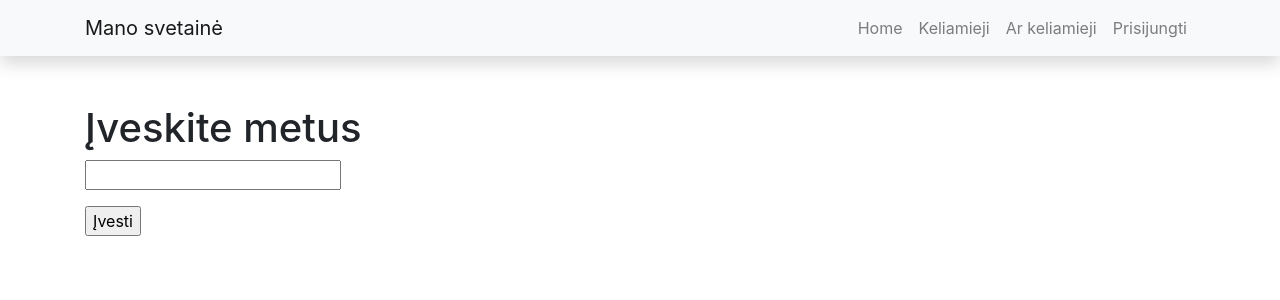
After one commit to DonatasNoreika/flask_uzduotis, a Flask app: page /ar_keliamieji in a window 1280 px wide. The commit adds this page. Shown: the top 300 px of the page. Run offline with Flask 2, Linux system fonts and the light colour scheme; some libraries are stand-ins or nearby versions.

Commit message:
pridėta ar_keliamieji.html

```diff
--- a/main.py
+++ b/main.py
@@ -1,4 +1,4 @@
-from flask import Flask, render_template
+from flask import Flask, render_template, request
 from calendar import isleap
 import datetime
 
@@ -24,5 +24,15 @@ def keliamieji():
     # return render_template('keliamieji.html', metai=masyvas)
     return render_template('keliamieji.html')
 
+
+@app.route("/ar_keliamieji", methods=['GET', 'POST'])
+def ar_keliamieji():
+    if request.method == "POST":
+        metai = int(request.form['metai'])
+        ar_keliamieji = isleap(metai)
+        return render_template('atsakymas.html', ar_keliamieji=ar_keliamieji)
+    return render_template('ar_keliamieji.html')
+
+
 if __name__ == "__main__":
     app.run(debug=True)
--- /dev/null
+++ b/templates/ar_keliamieji.html
@@ -0,0 +1,11 @@
+{% extends "base.html" %}
+
+{% block title %}Ar keliamieji{% endblock %}
+
+{% block content %}
+<h1>Įveskite metus</h1>
+<form method="post">
+    <p><input type="text" name="metai"/></p>
+    <p><input type="submit" value="Įvesti"/></p>
+</form>
+{% endblock %}
--- a/templates/base.html
+++ b/templates/base.html
@@ -28,6 +28,9 @@
           <a class="nav-link" href="/keliamieji">Keliamieji</a>
         </li>
         <li class="nav-item">
+          <a class="nav-link" href="/ar_keliamieji">Ar keliamieji</a>
+        </li>
+        <li class="nav-item">
           <a class="nav-link" href="/login">Prisijungti</a>
         </li>
       </ul>
```
Also changed, not shown: templates/atsakymas.html (added, +12 -0 lines).
